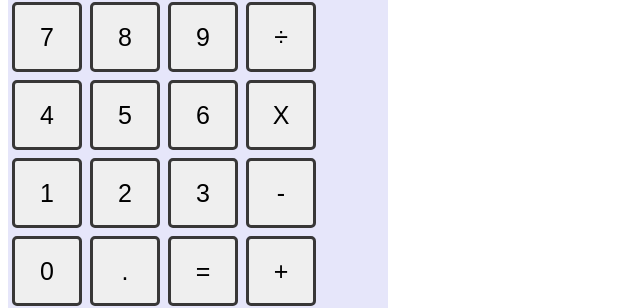
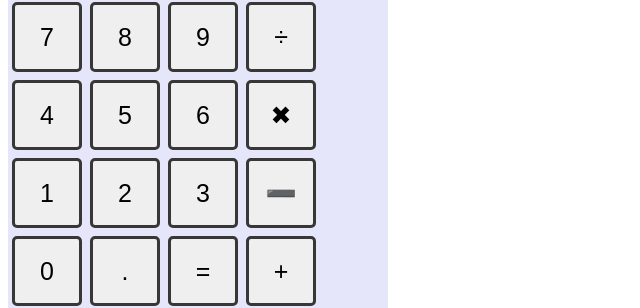
Before and after one commit to GregatGit/js-calculator, a React (Create React App) app: page / in a window 1280 px wide. Shown: the part 166-474 px from the top of the page, without its empty margins (0-640 px from the left). Built offline with nearby package versions, Linux system fonts and the light colour scheme.

Commit message:
chang html output

```diff
--- a/src/Components/Buttons.js
+++ b/src/Components/Buttons.js
@@ -14,13 +14,13 @@ const Buttons = ({ func }) => {
         <Button value="4" func={func} id="four" />
         <Button value="5" func={func} id="five" />
         <Button value="6" func={func} id="six" />
-        <Button value="X" func={func} id="multiply" />
+        <Button value="✖" func={func} id="multiply" />
       </div>
       <div>
         <Button value="1" func={func} id="one"/>
         <Button value="2" func={func} id="two"/>
         <Button value="3" func={func} id="three"/>
-        <Button value="-" func={func} id="subtract"/>
+        <Button value="➖" func={func} id="subtract"/>
       </div>
       <div>
         <Button value="0" func={func} id="zero" />
```
